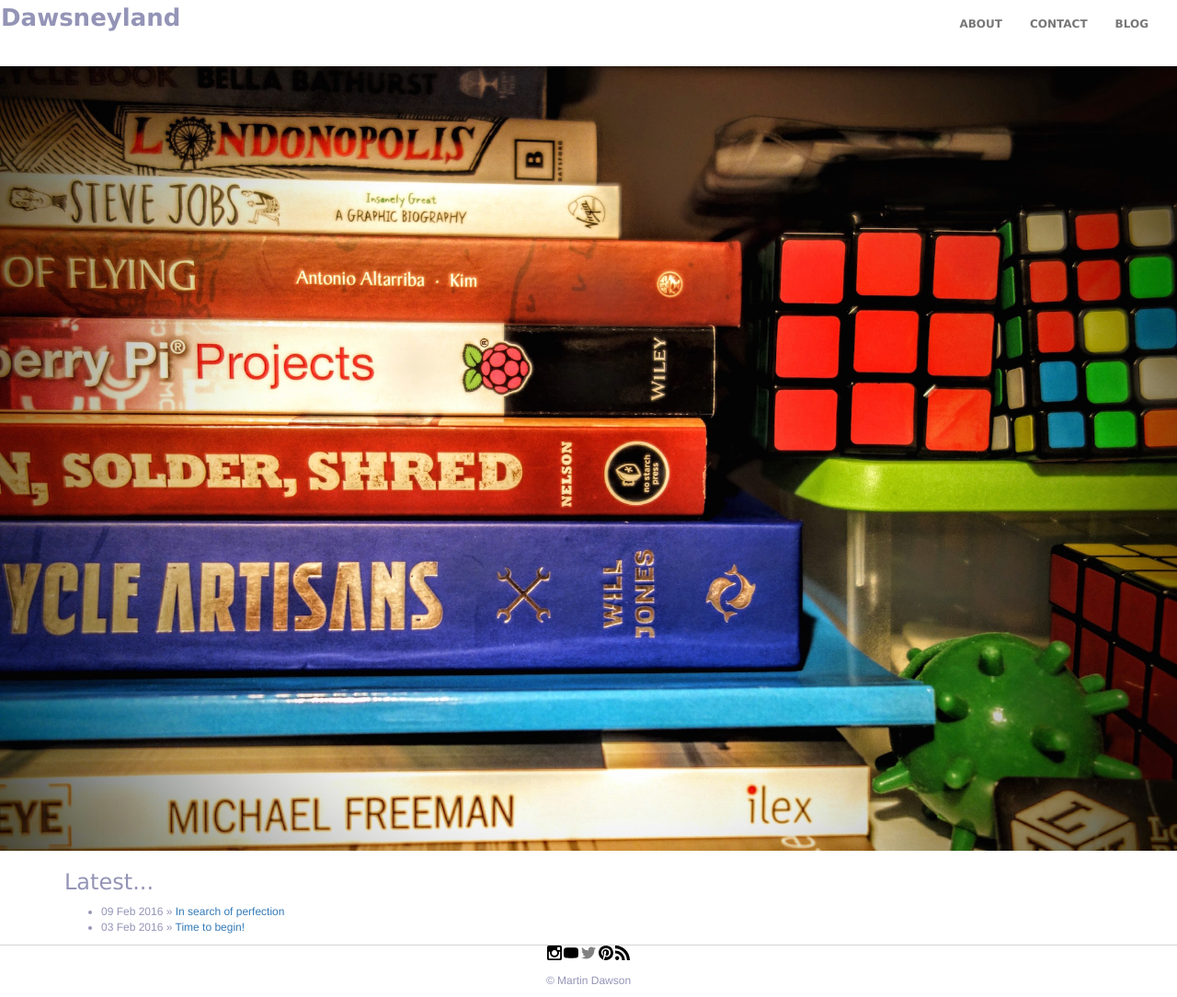
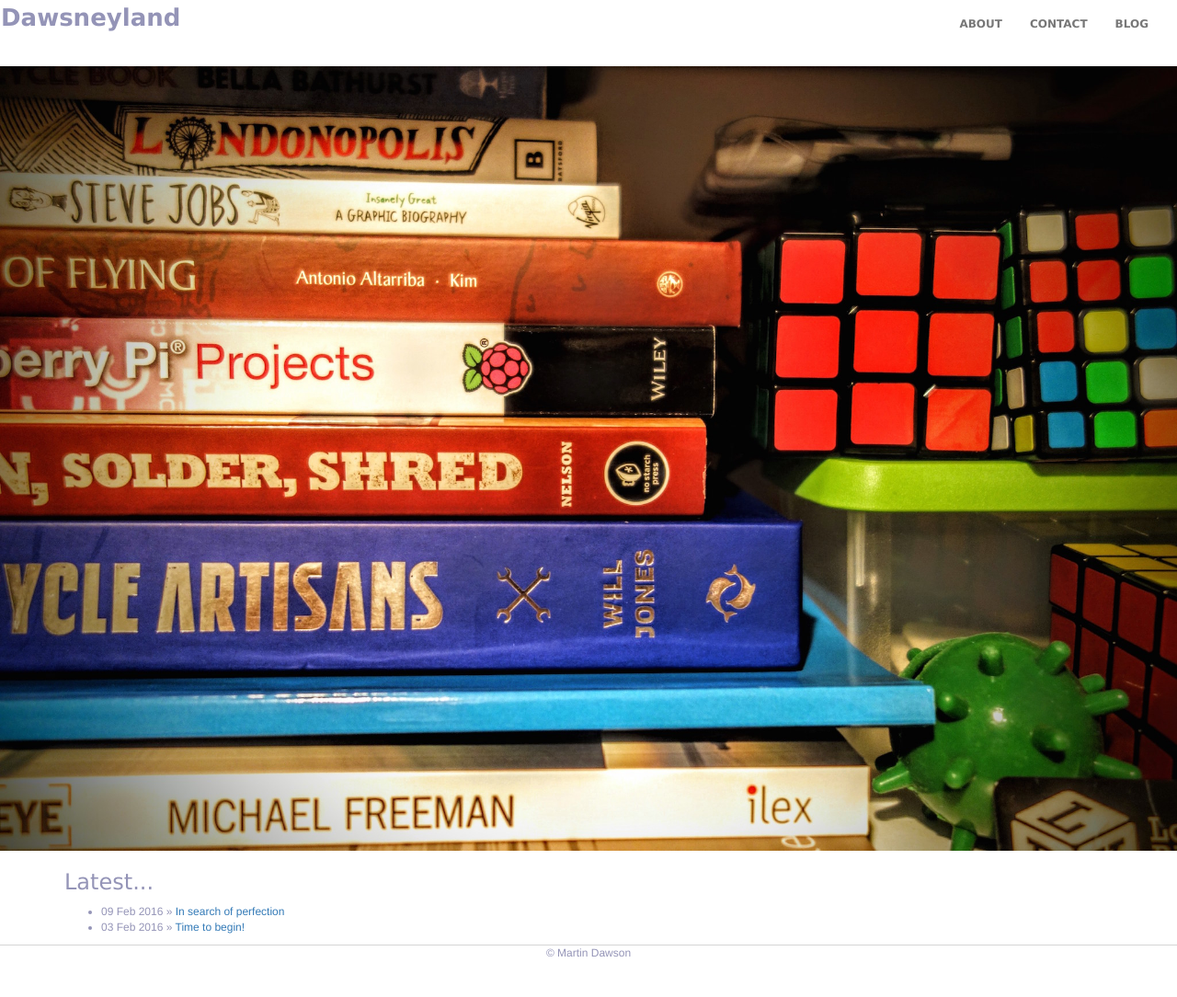
Before and after one commit to dawsino/dawsino.github.io, a Jekyll site: the page built from index.html, in a window 1280 px wide. Shown: the whole page at 92% size. Built offline with Jekyll 4.4.1, drawn with Linux system fonts in a browser that asks for light colours; after the commit the page ends 1055 px from its top, so only the background shows below that.

Commit message:
remove social icons again

```diff
--- a/_includes/footer.html
+++ b/_includes/footer.html
@@ -1,16 +1,7 @@
 <footer>
 
   <div class="wrapper">
-    <nav>
-      {% include icon-instagram.html username=site.github_username %}
-      {% include icon-youtube.html username=site.github_username %}
-      {% include icon-twitter.html username=site.twitter_username %}
-      {% include icon-pinterest.html username=site.twitter_username %}
-      {% include icon-rss.html username=site.twitter_username %}
 
-    </nav>
-
-    <br>
     <p>&#169 Martin Dawson</p>
 
   </div>
--- a/css/main.css
+++ b/css/main.css
@@ -74,17 +74,3 @@
   color: purple;
   background-color: transparent;
 }
-
-.icon {
-
-    > svg {
-        display: inline-block;
-        width: 16px;
-        height: 16px;
-        vertical-align: middle;
-
-        path {
-            fill: $grey-color;
-        }
-    }
-}
```
